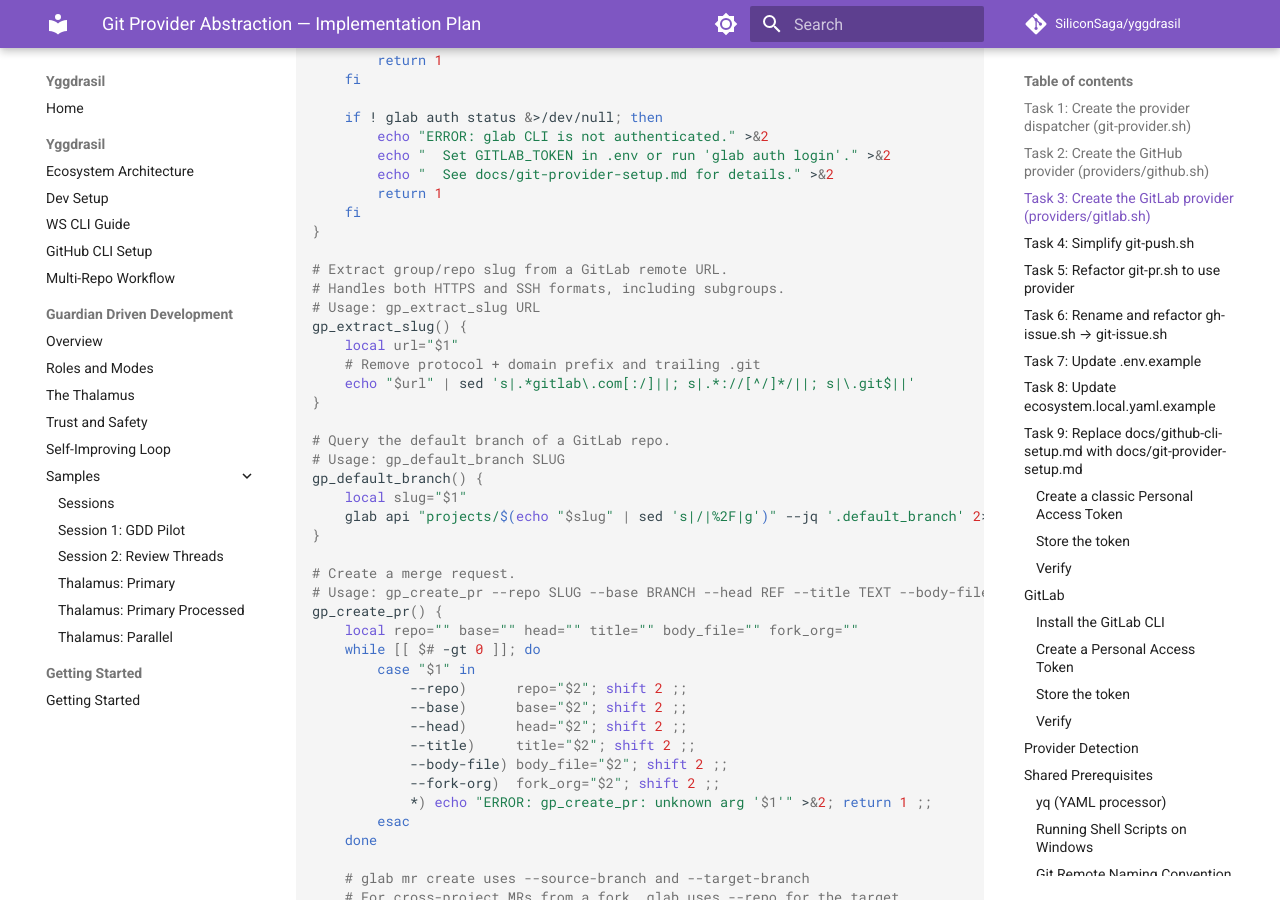
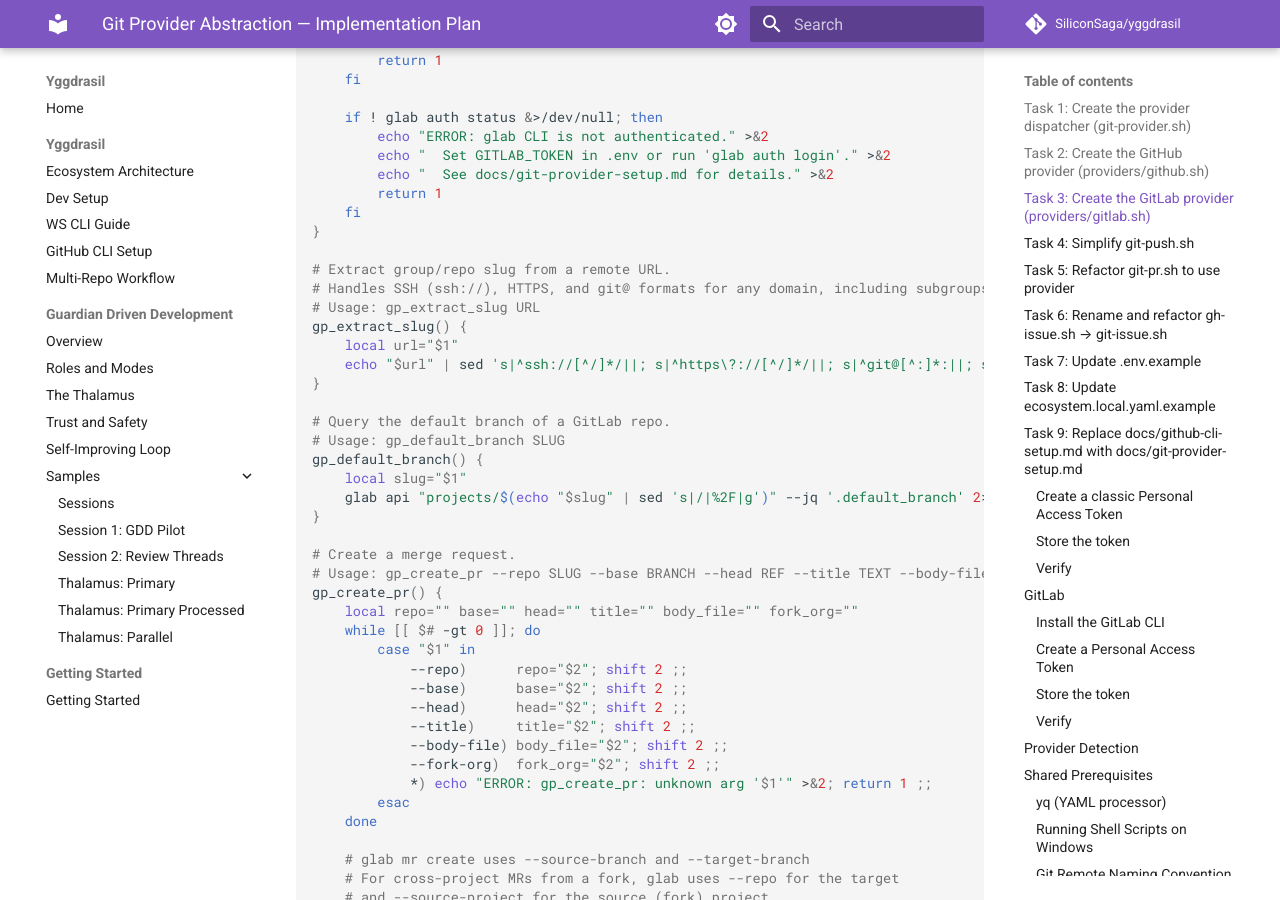
Before and after one commit to SiliconSaga/yggdrasil, an MkDocs documentation site: the page built from docs/plans/2026-04-02-git-provider-abstraction-plan.md, in a window 1280 px wide and 900 px high, scrolled down 6241 px. Built offline with MkDocs 1.6.1 and Material for MkDocs 9.7.7, drawn with Linux system fonts in a browser that asks for light colours; comment, search, counter and statistics services are not loaded; some of the changed text lies outside the part shown.

Commit message:
fix: remove direct git-issue.sh examples from skill, update plan snippets
Remove the "Or call git-issue.sh directly" examples from the issue skill,
keeping only the ws issue invocation. Update gp_extract_slug snippets in
the plan to match the domain-agnostic implementation with ssh:// support.

Co-Authored-By: Claude Opus 4.6 <noreply@anthropic.com>

```diff
--- a/docs/plans/2026-04-02-git-provider-abstraction-plan.md
+++ b/docs/plans/2026-04-02-git-provider-abstraction-plan.md
@@ -190,12 +190,12 @@ gp_check_cli() {
     fi
 }
 
-# Extract org/repo slug from a GitHub remote URL.
-# Handles both HTTPS and SSH formats.
+# Extract org/repo slug from a remote URL.
+# Handles SSH (ssh://), HTTPS, and git@ formats for any domain.
 # Usage: gp_extract_slug URL
 gp_extract_slug() {
     local url="$1"
-    echo "$url" | sed 's|.*github.com[:/]||; s|\.git$||'
+    echo "$url" | sed 's|^ssh://[^/]*/||; s|^https\?://[^/]*/||; s|^git@[^:]*:||; s|\.git$||'
 }
 
 # Query the default branch of a GitHub repo.
@@ -321,13 +321,12 @@ gp_check_cli() {
     fi
 }
 
-# Extract group/repo slug from a GitLab remote URL.
-# Handles both HTTPS and SSH formats, including subgroups.
+# Extract group/repo slug from a remote URL.
+# Handles SSH (ssh://), HTTPS, and git@ formats for any domain, including subgroups.
 # Usage: gp_extract_slug URL
 gp_extract_slug() {
     local url="$1"
-    # Remove protocol + domain prefix and trailing .git
-    echo "$url" | sed 's|.*gitlab\.com[:/]||; s|.*://[^/]*/||; s|\.git$||'
+    echo "$url" | sed 's|^ssh://[^/]*/||; s|^https\?://[^/]*/||; s|^git@[^:]*:||; s|\.git$||'
 }
 
 # Query the default branch of a GitLab repo.
```
Also changed, not shown: .agent/skills/creating-github-issues/SKILL.md (+1 -8 lines).
